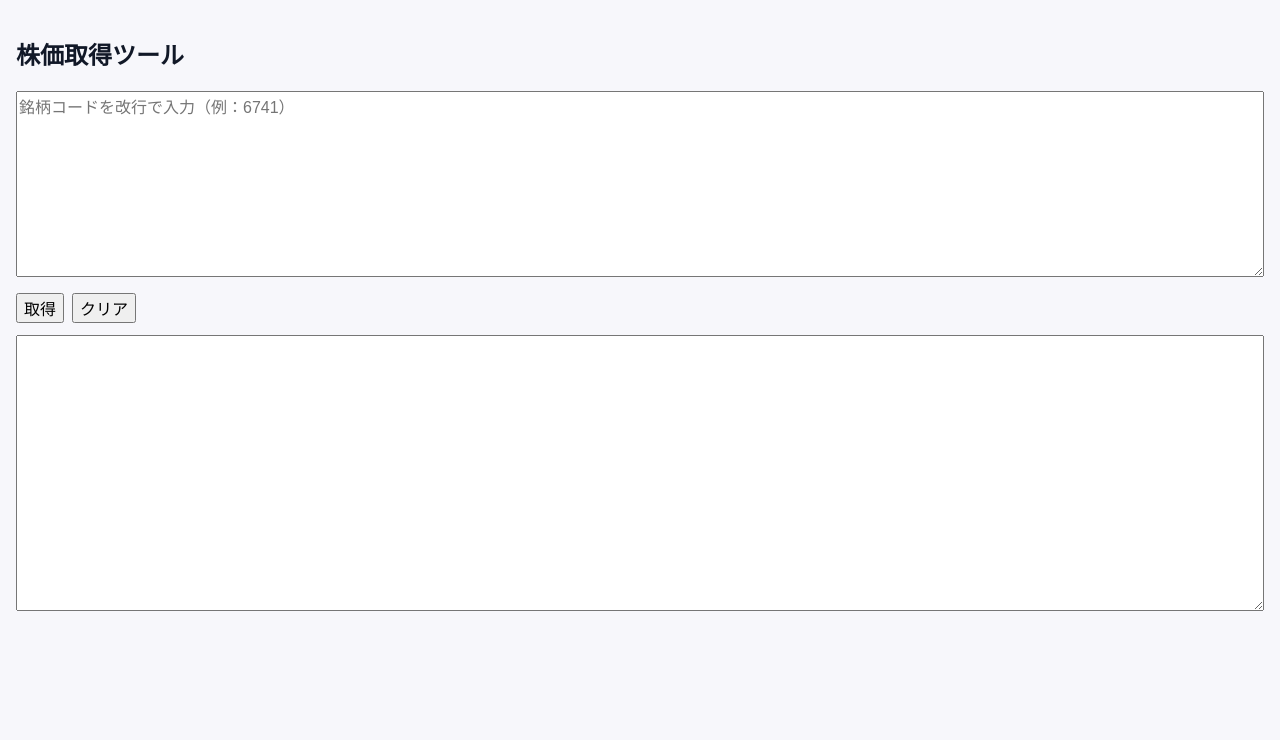
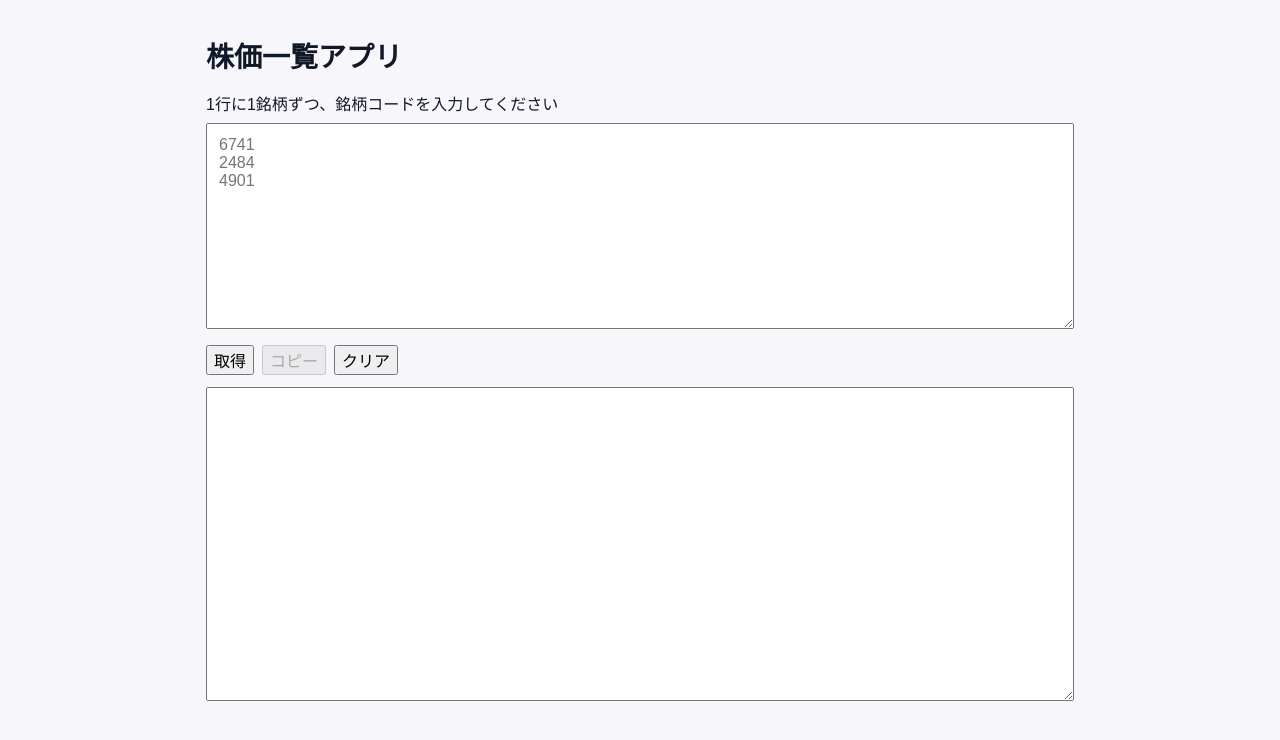
Before and after one commit to ym70130212-art/stock-lookup-app, a Next.js app: page / in a window 1280 px wide. Shown: the top 740 px of the page. Built offline with nearby package versions, Linux system fonts and the light colour scheme.

Commit message:
Update page.tsx

```diff
--- a/app/page.tsx
+++ b/app/page.tsx
@@ -1,86 +1,156 @@
 'use client';
 
 import { useEffect, useState } from 'react';
+
+type ApiResponse = {
+  pasteText?: string;
+  error?: string;
+};
+
+const STORAGE_KEY = 'stock-input';
 
 export default function Page() {
   const [input, setInput] = useState('');
   const [result, setResult] = useState('');
   const [loading, setLoading] = useState(false);
+  const [error, setError] = useState('');
 
-  // ★ 初回ロード時に復元
+  // 前回入力の復元
   useEffect(() => {
-    const saved = localStorage.getItem('stock-input');
-    if (saved) {
-      setInput(saved);
+    try {
+      const saved = localStorage.getItem(STORAGE_KEY);
+      if (saved) {
+        setInput(saved);
+      }
+    } catch {
+      // 何もしない
     }
   }, []);
 
-  // ★ 入力変更で保存
+  // 入力の自動保存
   useEffect(() => {
-    localStorage.setItem('stock-input', input);
+    try {
+      localStorage.setItem(STORAGE_KEY, input);
+    } catch {
+      // 何もしない
+    }
   }, [input]);
 
-  // ★ 取得処理
   const handleFetch = async () => {
-    if (!input.trim()) return;
+    if (!input.trim()) {
+      setError('入力してください');
+      return;
+    }
 
     setLoading(true);
+    setError('');
 
     try {
       const res = await fetch('/api/quotes', {
         method: 'POST',
+        headers: {
+          'Content-Type': 'application/json',
+        },
         body: JSON.stringify({
-          inputs: input.split('\n'),
+          inputs: input
+            .split(/\r?\n/)
+            .map((line) => line.trim())
+            .filter(Boolean),
         }),
       });
 
-      const data = await res.json();
+      const data: ApiResponse = await res.json();
+
+      if (!res.ok) {
+        throw new Error(data?.error || '取得失敗');
+      }
+
       setResult(data.pasteText || '');
     } catch (e) {
-      setResult('取得エラー');
+      setResult('');
+      setError(e instanceof Error ? e.message : '取得エラー');
     } finally {
       setLoading(false);
     }
   };
 
-  // ★ クリア（確認付き）
   const handleClear = () => {
-    const ok = window.confirm('入力内容をすべて削除しますか？');
-
+    const ok = window.confirm('入力内容と結果をすべて削除しますか？');
     if (!ok) return;
 
     setInput('');
     setResult('');
-    localStorage.removeItem('stock-input');
+    setError('');
+
+    try {
+      localStorage.removeItem(STORAGE_KEY);
+    } catch {
+      // 何もしない
+    }
+  };
+
+  const handleCopy = async () => {
+    if (!result) return;
+
+    try {
+      await navigator.clipboard.writeText(result);
+    } catch {
+      setError('コピーに失敗しました');
+    }
   };
 
   return (
-    <main style={{ padding: 16 }}>
-      <h2>株価取得ツール</h2>
+    <main style={{ maxWidth: 900, margin: '0 auto', padding: 16 }}>
+      <h1 style={{ fontSize: 28, marginBottom: 16 }}>株価一覧アプリ</h1>
+
+      <p style={{ marginBottom: 8 }}>
+        1行に1銘柄ずつ、銘柄コードを入力してください
+      </p>
 
       <textarea
         value={input}
         onChange={(e) => setInput(e.target.value)}
         rows={10}
-        style={{ width: '100%', marginBottom: 12 }}
-        placeholder="銘柄コードを改行で入力（例：6741）"
+        style={{
+          width: '100%',
+          boxSizing: 'border-box',
+          marginBottom: 12,
+          padding: 12,
+          fontSize: 16,
+        }}
+        placeholder={`6741\n2484\n4901`}
       />
 
-      <div style={{ display: 'flex', gap: 8, marginBottom: 12 }}>
-        <button onClick={handleFetch} disabled={loading}>
+      <div style={{ display: 'flex', gap: 8, marginBottom: 12, flexWrap: 'wrap' }}>
+        <button type="button" onClick={handleFetch} disabled={loading}>
           {loading ? '取得中...' : '取得'}
         </button>
 
-        <button onClick={handleClear}>
+        <button type="button" onClick={handleCopy} disabled={!result}>
+          コピー
+        </button>
+
+        <button type="button" onClick={handleClear}>
           クリア
         </button>
       </div>
 
+      {error && (
+        <div style={{ color: 'crimson', marginBottom: 12 }}>
+          {error}
+        </div>
+      )}
+
       <textarea
         value={result}
         readOnly
-        rows={15}
-        style={{ width: '100%' }}
+        rows={16}
+        style={{
+          width: '100%',
+          boxSizing: 'border-box',
+          padding: 12,
+          fontSize: 16,
+        }}
       />
     </main>
   );
```
